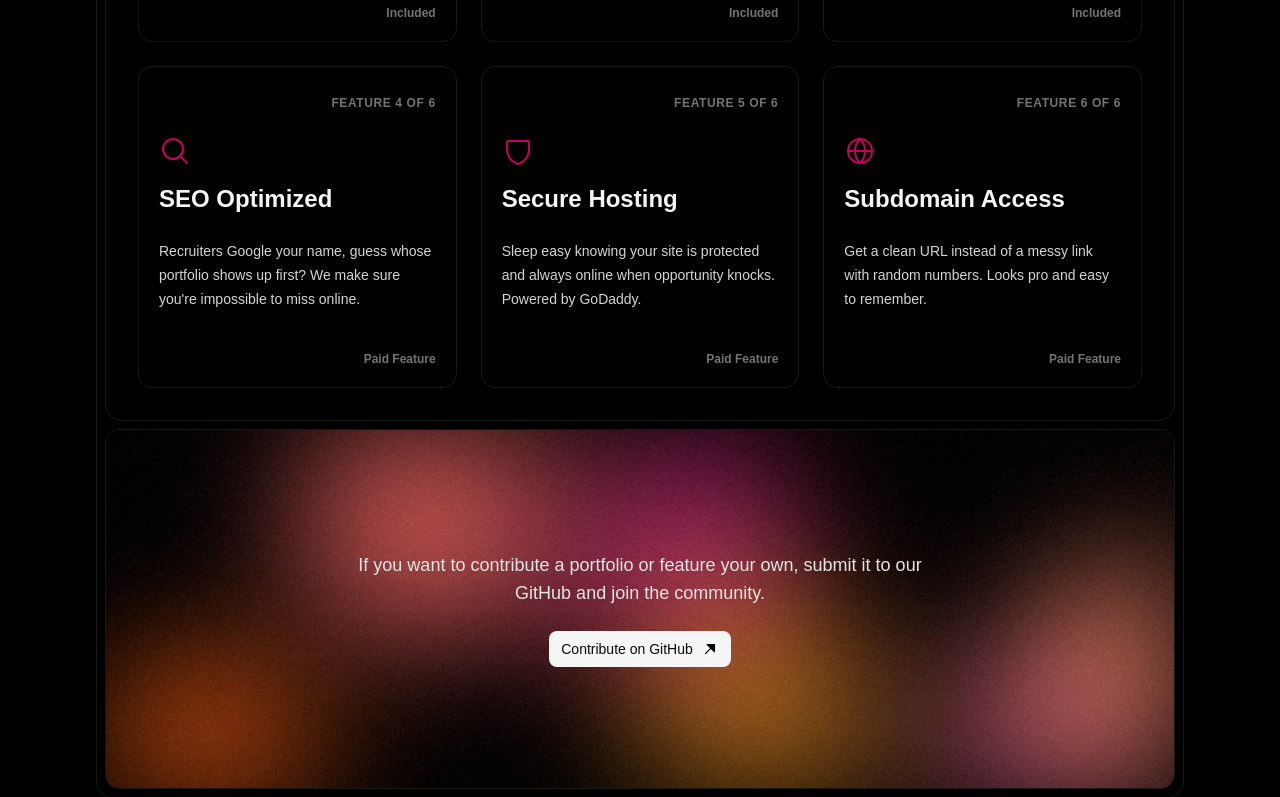
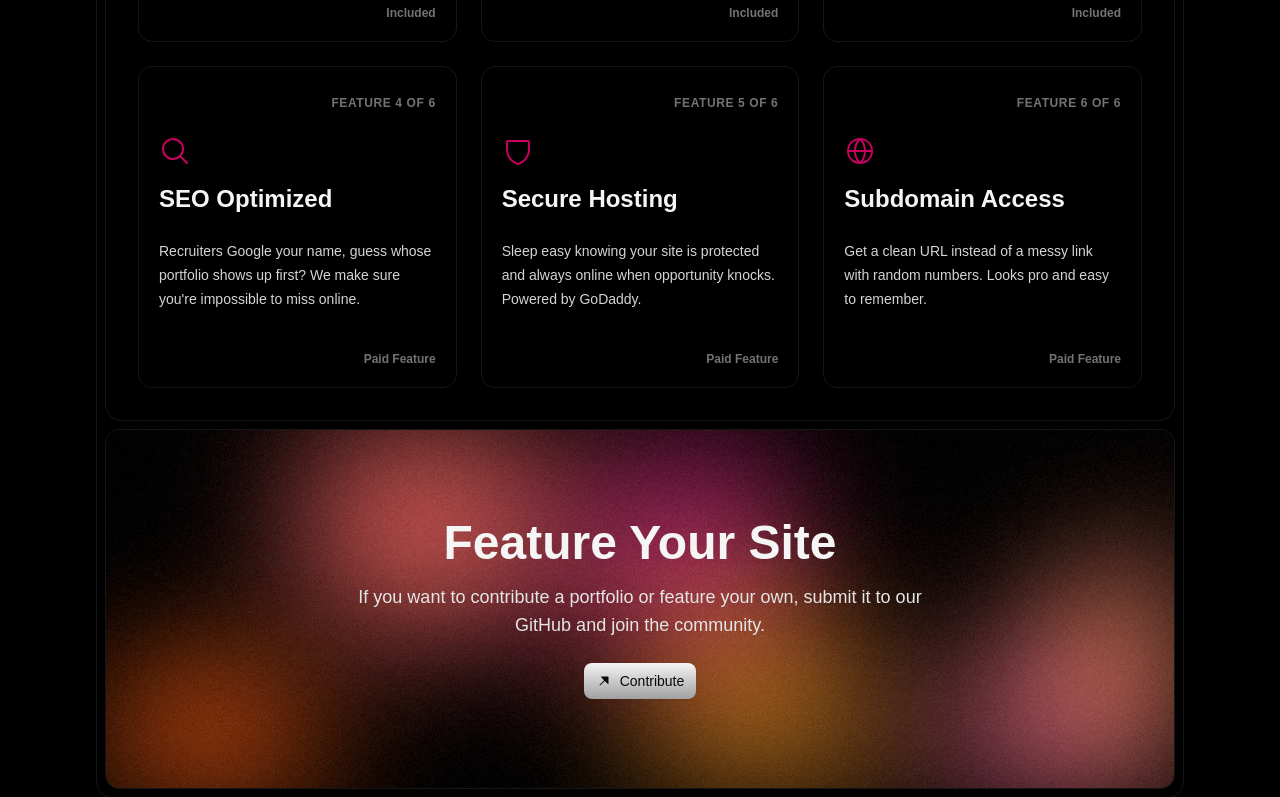
Before and after one commit to arcunsite/arcunsite, a Next.js app: page / in a window 1280 px wide. Shown: the part 2000-2797 px from the top of the page. Built offline with nearby package versions, Linux system fonts and the light colour scheme; a web font is replaced by a local one.

Commit message:
feat: update footer and hero components with new button and styling

```diff
--- a/src/components/lander/footer.tsx
+++ b/src/components/lander/footer.tsx
@@ -1,7 +1,7 @@
 "use client";
 
 import Image from "next/image";
-import Link from "next/link";
+import { Button } from "@/components/ui/button";
 import { ArrowUpRight } from "@phosphor-icons/react";
 
 export default function Footer() {
@@ -16,22 +16,29 @@ export default function Footer() {
           className="rounded-xl border border-neutral-900 z-0"
           priority
         />
+        <div className="absolute inset-0 flex flex-col justify-center items-center text-center p-6 sm:p-10 z-10">
+          <h2 className="text-5xl font-bold text-neutral-100 mb-4">
+            Feature Your Site
+          </h2>
 
-        <div className="absolute inset-0 flex flex-col justify-center items-center text-center p-6 sm:p-10 z-10">
           <p className="max-w-xl text-neutral-200 text-lg mb-6">
             If you want to contribute a portfolio or feature your own, submit it
             to our GitHub and join the community.
           </p>
 
-          <Link
-            href="https://github.com/arcunsite/arcunsite/blob/main/CONTRIBUTING.md"
-            target="_blank"
-            rel="noopener noreferrer"
-            className="inline-flex items-center gap-2 bg-neutral-100 hover:bg-neutral-300 transition-colors duration-200 font-medium text-neutral-950 cursor-pointer rounded-md px-3 py-2 text-sm"
+          <Button
+            onClick={() =>
+              window.open(
+                "https://github.com/arcunsite/arcunsite/blob/main/CONTRIBUTING.md",
+                "_blank",
+                "noopener,noreferrer",
+              )
+            }
+            className="bg-gradient-to-b from-neutral-100 to-neutral-400 hover:bg-neutral-300 active:scale-95 transform transition-all duration-200 text-neutral-950 cursor-pointer"
           >
-            Contribute on GitHub
             <ArrowUpRight size={18} weight="fill" />
-          </Link>
+            Contribute
+          </Button>
         </div>
       </div>
     </footer>
--- a/src/components/lander/hero.tsx
+++ b/src/components/lander/hero.tsx
@@ -18,15 +18,6 @@ export default function Hero() {
             priority
           />
           <div className="absolute inset-0 flex flex-col justify-center items-center text-center p-6 sm:p-10 z-10">
-            {/* <Button
-                variant="secondary"
-                size="sm"
-                className="mb-4 bg-neutral-950 text-neutral-200 border border-neutral-700 backdrop-blur-sm"
-                disabled
-              >
-                under development!
-              </Button> */}
-
             <h1 className="text-7xl font-bold text-neutral-100 mb-4">
               Stand Out. Get Hired.
             </h1>
@@ -41,7 +32,7 @@ export default function Hero() {
               <Button
                 size="sm"
                 variant="secondary"
-                className="bg-neutral-100 hover:bg-neutral-300 transition-colors duration-200 text-neutral-950 cursor-pointer"
+                className="bg-gradient-to-b from-neutral-100 to-neutral-400 hover:bg-neutral-300 active:scale-95 transform transition-all duration-200 text-neutral-950 cursor-pointer"
               >
                 <ArrowRight size={20} weight="fill" />
                 Get Started
```
